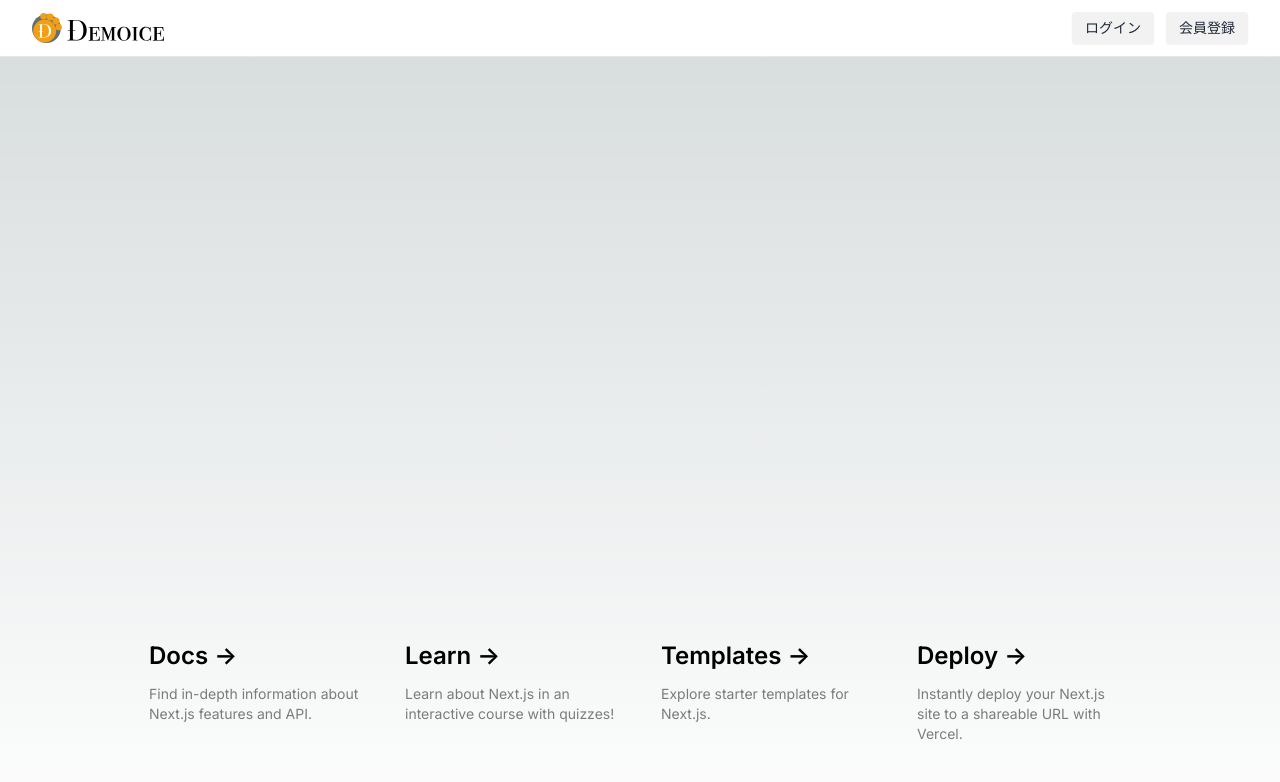
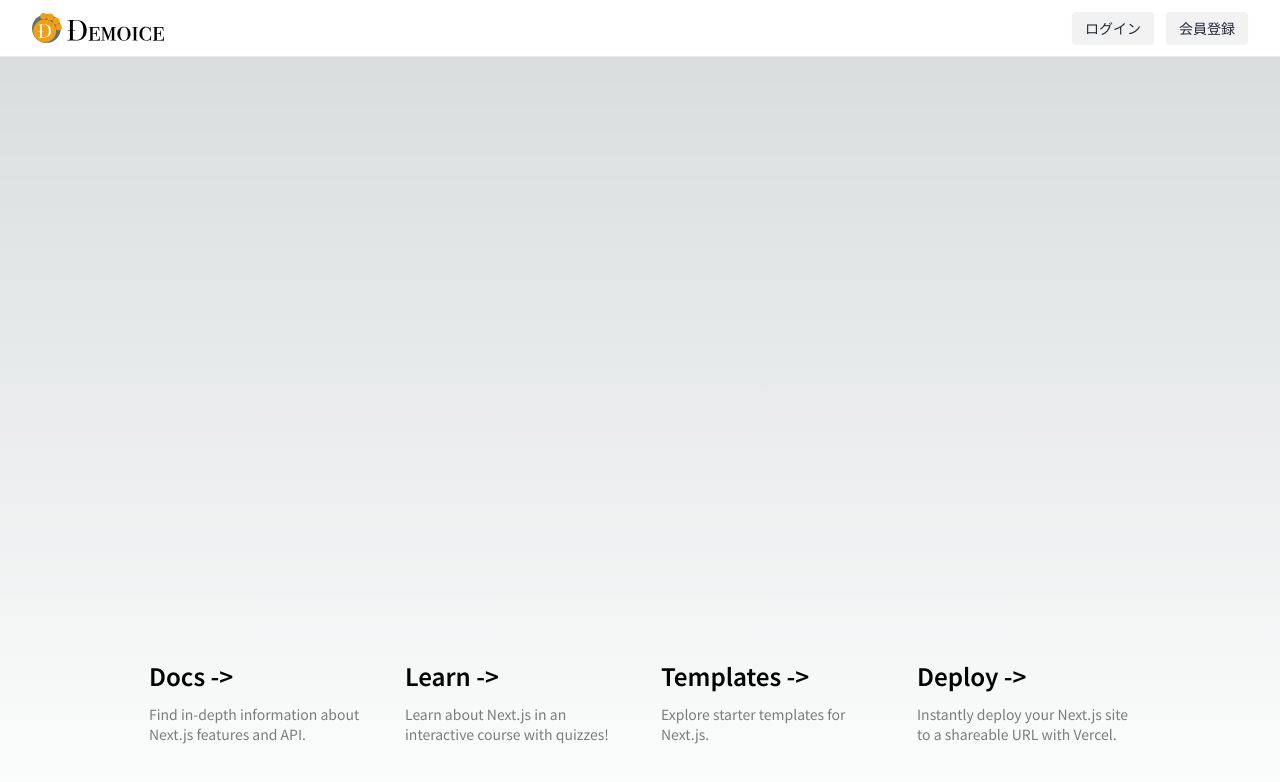
Before and after one commit to demoice-jp/demoice, a Next.js app: page / in a window 1280 px wide. Shown: the top 782 px of the page. Built offline with nearby package versions, Linux system fonts and the light colour scheme.

Commit message:
#8 フォントをNoto Sans Japaneseへ変更

```diff
--- a/src/app/layout.tsx
+++ b/src/app/layout.tsx
@@ -1,9 +1,11 @@
-import { Inter } from "next/font/google";
+import { Noto_Sans_JP } from "next/font/google";
 import Header from "@/components/header";
 import type { Metadata } from "next";
 import "./globals.css";
 
-const inter = Inter({ subsets: ["latin"] });
+const notoSansJP = Noto_Sans_JP({
+  subsets: ["latin"],
+});
 
 export const metadata: Metadata = {
   title: "Demoice",
@@ -13,7 +15,7 @@
 export default function RootLayout({ children }: { children: React.ReactNode }) {
   return (
     <html lang="en">
-      <body className={inter.className}>
+      <body className={notoSansJP.className}>
         <Header />
         {children}
       </body>
```
